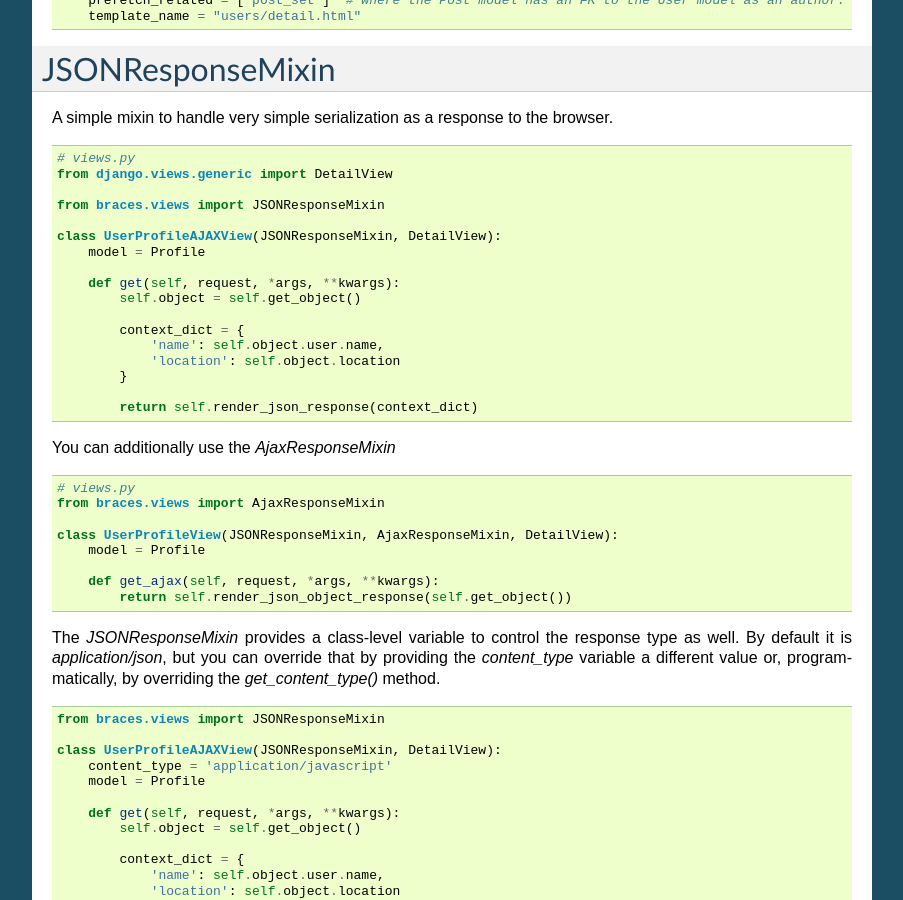
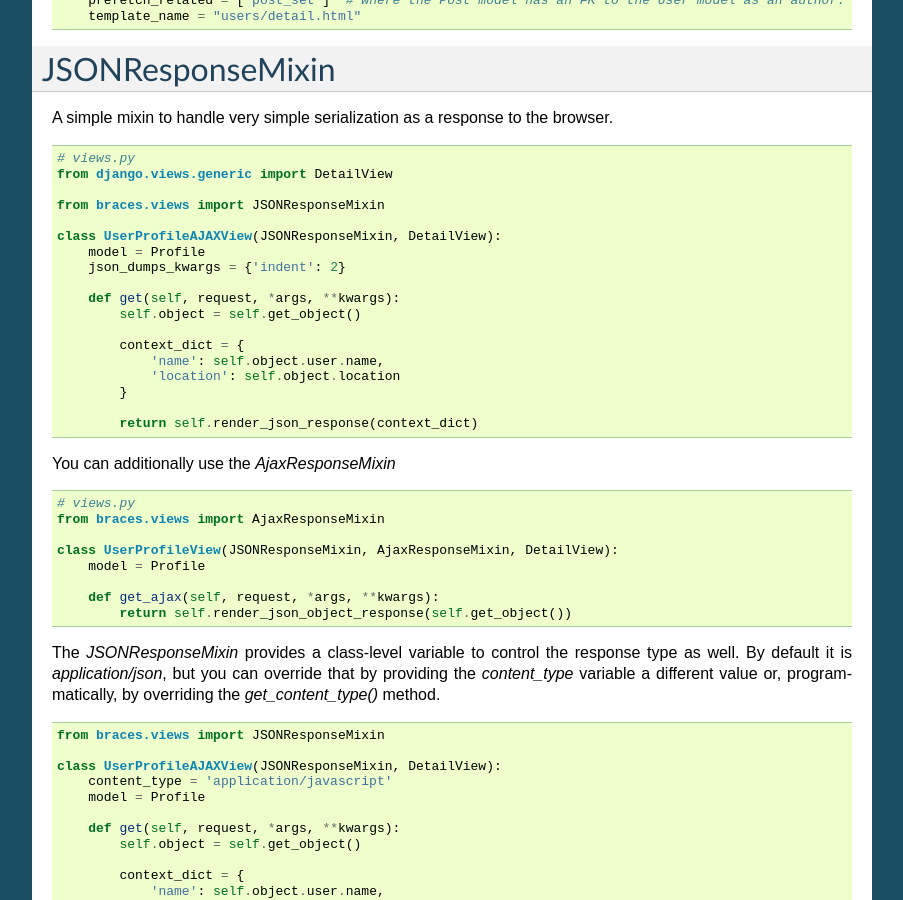
Before and after one commit to brack3t/django-braces, a Sphinx documentation site: the page built from docs/index.rst, in a window 1280 px wide and 900 px high, scrolled down 5829 px. Shown: the whole window, without its empty margins (198-1101 px from the left). Built offline with Sphinx 7.4.7, drawn with Linux system fonts in a browser that asks for light colours.

Commit message:
Add doc for dc6461175f8d6

```diff
--- a/docs/index.rst
+++ b/docs/index.rst
@@ -370,6 +370,7 @@
 
     class UserProfileAJAXView(JSONResponseMixin, DetailView):
         model = Profile
+        json_dumps_kwargs = {'indent': 2}
 
         def get(self, request, *args, **kwargs):
             self.object = self.get_object()
```
